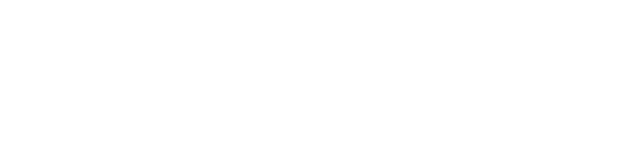
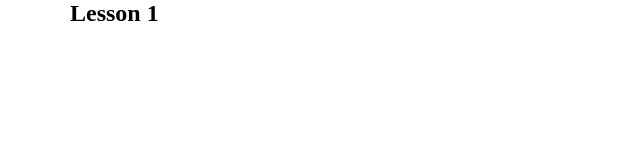
Before and after one commit to Harmarchuk/Front_End_Basic_Hillel, a plain HTML site: page index.html in a window 1280 px wide. Shown: the whole page, without its empty margins (0-640 px from the left). Drawn offline with Linux system fonts and the light colour scheme.

Commit message:
change default template

```diff
--- a/index.html
+++ b/index.html
@@ -5,10 +5,17 @@
 	<meta http-equiv="X-UA-Compatible" content="IE=edge">
 	<meta name="viewport" content="width=device-width, initial-scale=1.0">
 	<title>Document</title>
+	<link rel="stylesheet" href="./styles/style.css">
 </head>
 <body>
 	<header></header>
-	<main></main>
+	<main>
+		<section>
+			<div class="container">
+				<h1>Lesson 1</h1>
+			</div>
+		</section>
+	</main>
 	<footer></footer>
 </body>
 </html>
--- /dev/null
+++ b/styles/style.css
@@ -0,0 +1,13 @@
+* {
+  margin: 0;
+  padding: 0;
+}
+
+.container {
+  width: 100%;
+  max-width: 1140px;
+  margin-left: auto;
+  margin-right: auto;
+  padding-left: 15px;
+  padding-right: 15px;
+}
```
